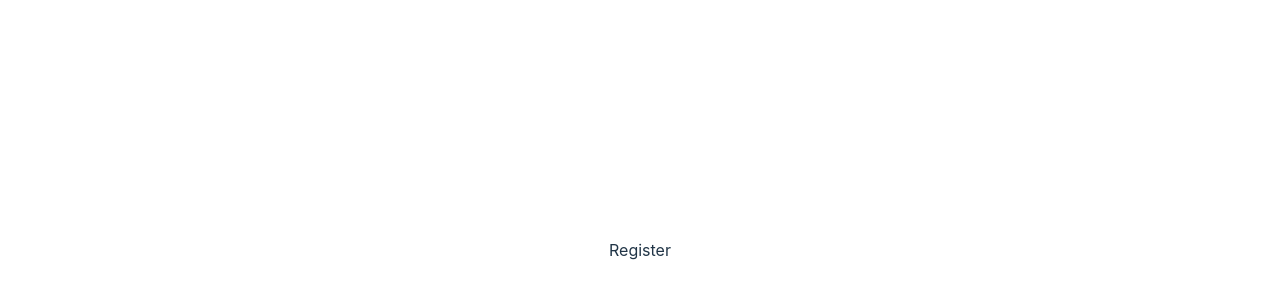
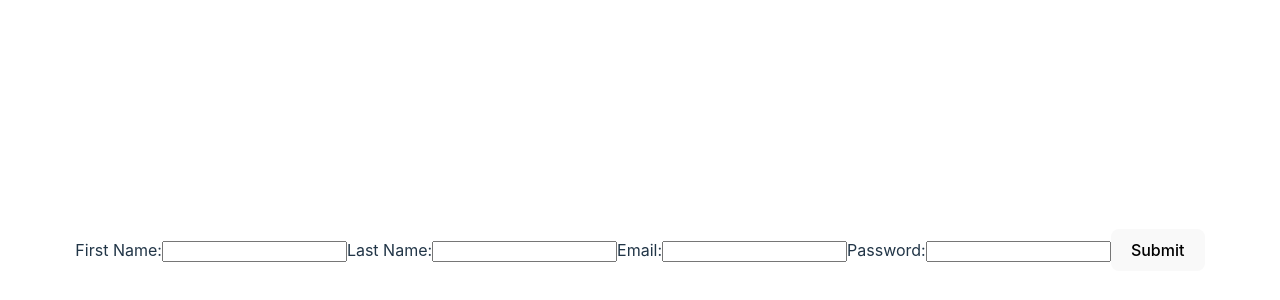
Before and after one commit to isaiasG-A/Blue-Saucier, a React (Vite) app in the folder blue saucier/: page /register in a window 1280 px wide. Shown: the part 150-450 px from the top of the page. Built offline with nearby package versions, Linux system fonts and the light colour scheme.

Commit message:
register form and state have been implemented

```diff
--- a/blue saucier/package.json
+++ b/blue saucier/package.json
@@ -10,6 +10,7 @@
     "preview": "vite preview"
   },
   "dependencies": {
+    "firebase": "^10.5.2",
     "react": "^18.2.0",
     "react-dom": "^18.2.0",
     "react-router-dom": "^6.17.0"
--- a/blue saucier/src/components/Home&navBars/Home.jsx
+++ b/blue saucier/src/components/Home&navBars/Home.jsx
@@ -1,8 +1,12 @@
-import React from 'react'
+import React from 'react';
+import { Link } from 'react-router-dom';
+
 
 function Home() {
   return (
-    <div>Home</div>
+    <div>
+      <Link to='/register'>Register</Link>
+    </div>
   )
 }
 
--- a/blue saucier/src/components/Login&Register/Register.jsx
+++ b/blue saucier/src/components/Login&Register/Register.jsx
@@ -1,8 +1,54 @@
-import React from 'react'
+import React, { useState } from 'react'
+import { Link, useNavigate } from 'react-router-dom';
+
+import { getAuth, createUserWithEmailAndPassword } from "firebase/auth";
+import { dataBase} from '../firebase/index';
+import { collection, addDoc } from "firebase/firestore";
 
 function Register() {
+  const [firstName, setFirstName] = useState('');
+  const [lastName, setLastName] = useState('');
+  const [password, setPassword] = useState('');
+  const [email, setEmail] = useState('');
+
   return (
-    <div>Register</div>
+    <div>
+      <form action="">
+        <label>
+          First Name:
+          <input
+            type="text"
+            value={firstName}
+            onChange={(e) => setFirstName(e.target.value)}
+          />
+        </label>
+        <label>
+          Last Name:
+          <input
+            type="text"
+            value={lastName}
+            onChange={(e) => setLastName(e.target.value)}
+            />
+        </label>
+        <label>
+          Email:
+          <input
+            type="text"
+            value={email}
+            onChange={(e) => setEmail(e.target.value)}
+          />
+        </label>
+        <label>
+          Password:
+          <input
+            type='text'
+            value={password}
+            onChange={(e) => setPassword(e.target.value)}
+          />
+        </label>
+        <button>Submit</button>
+      </form>
+    </div>
   )
 }
 
```
Also changed, not shown: 1 other file (tests, documents, lock files or other folders).
